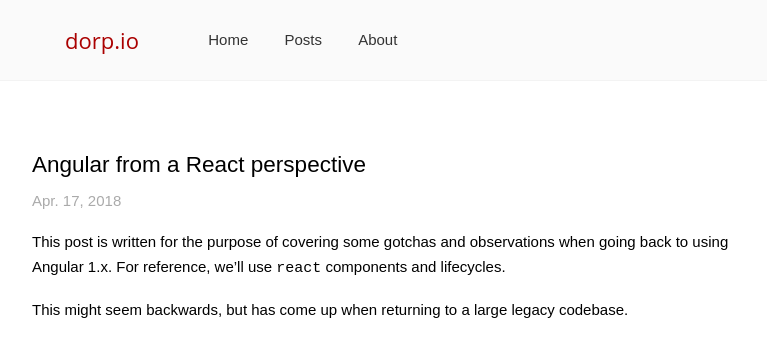
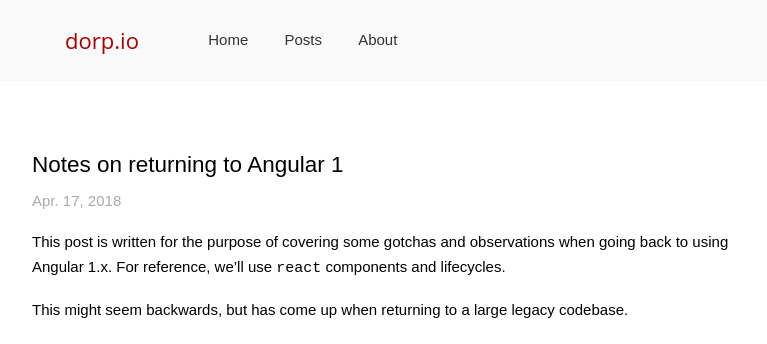
Before and after one commit to wejendorp/dorp.io, a Jekyll site: the page built from _posts/2018-04-17-angularjs-notes.md, in a window 1280 px wide and 900 px high. Shown: the top 344 px of the window, without its empty margins (256-1023 px from the left). Built offline with Jekyll 4.4.1, drawn with Linux system fonts in a browser that asks for light colours; comment, search, counter and statistics services are not loaded.

Commit message:
Title change

```diff
--- a/_posts/2018-04-17-angularjs-notes.md
+++ b/_posts/2018-04-17-angularjs-notes.md
@@ -1,5 +1,5 @@
 ---
-title: "Angular from a React perspective"
+title: "Notes on returning to Angular 1"
 category: programming
 tags: [angular]
 ---
```
